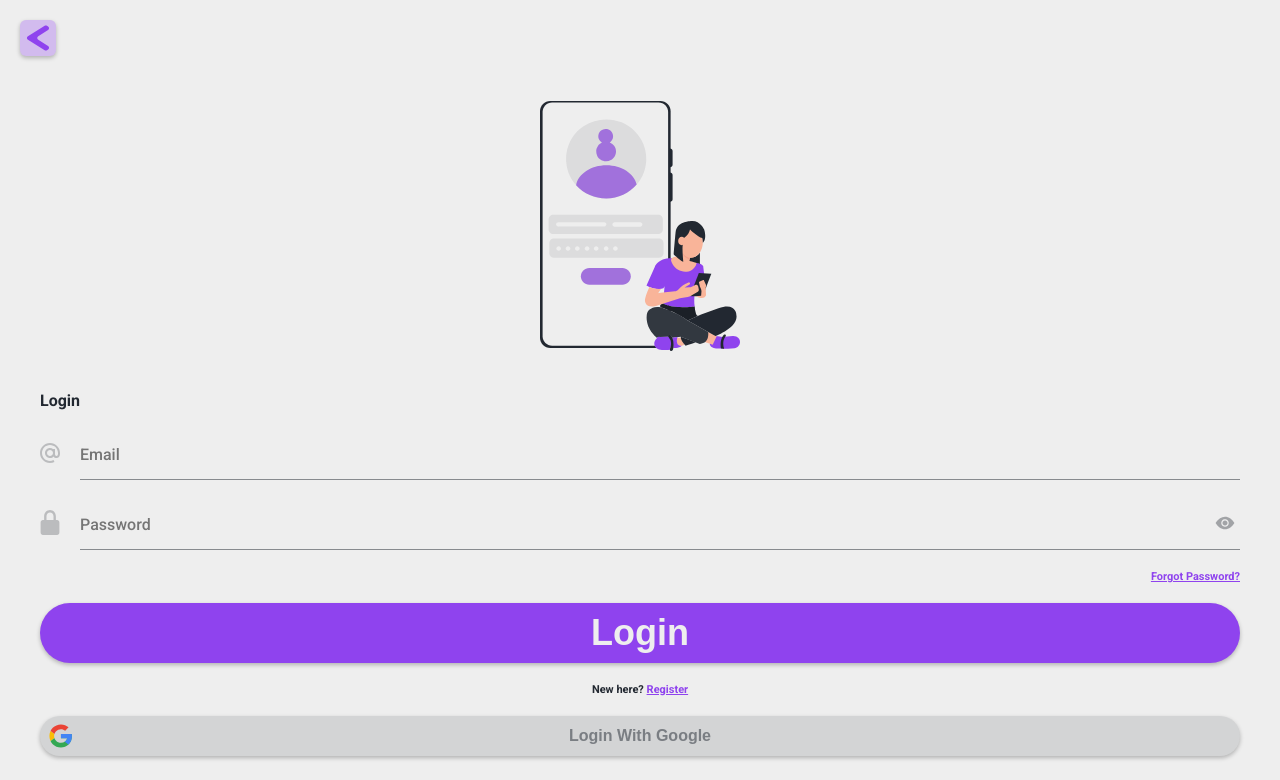
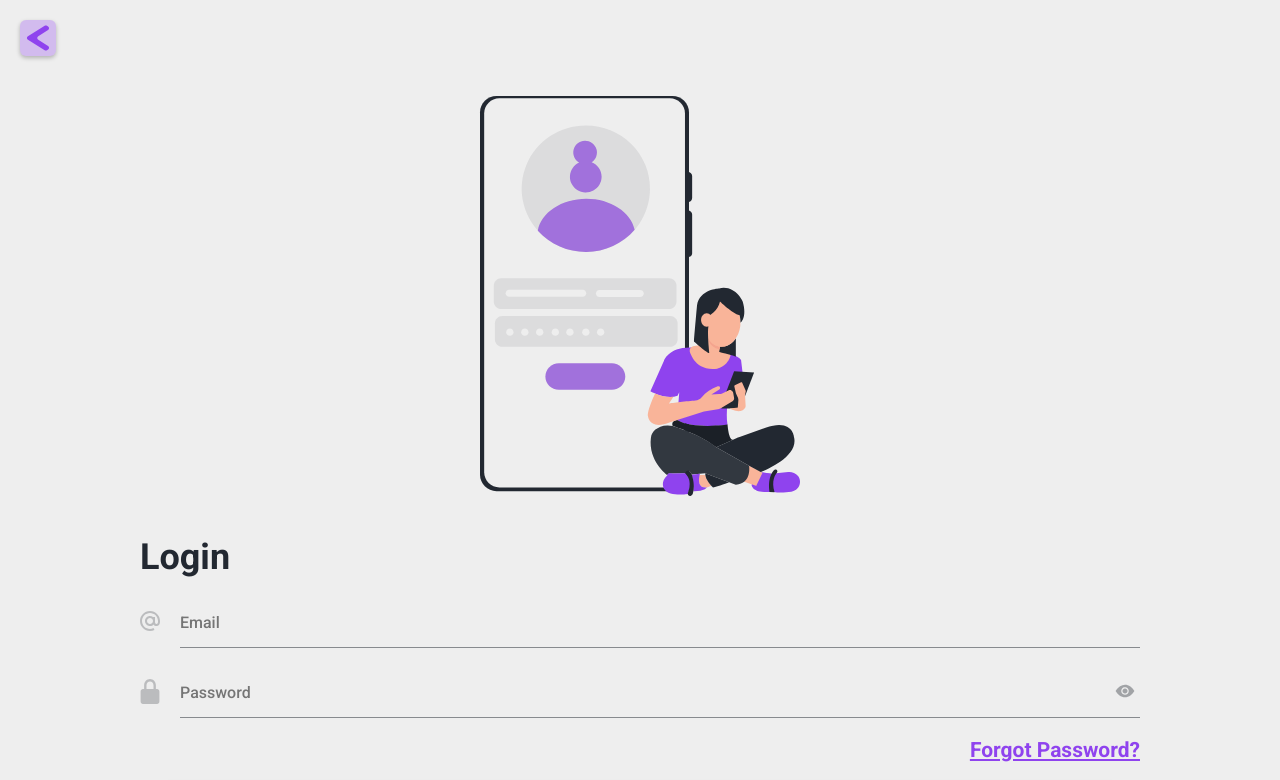
Before and after one commit to Hector14oo/movies-app, a Next.js app: page /login in a window 1280 px wide. Shown: the top 780 px of the page. Built offline with nearby package versions, Linux system fonts and the light colour scheme; no server answers.

Commit message:
Login update

```diff
--- a/src/containers/Login.tsx
+++ b/src/containers/Login.tsx
@@ -47,13 +47,13 @@ export function Login() {
           toggleBlind={toggleBlind}
           placeholder='Password'
         />
-        <Link href={'/account/forgot-password'}>Forgot Password?</Link>
+        <Link href={'/forgot-password'}>Forgot Password?</Link>
         <ButtonNormal
           text='Login'
           onClick={handleClick}
         />
         <span>
-          New here? <Link href={'/account/register'}>Register</Link>
+          New here? <Link href={'/register'}>Register</Link>
         </span>
         <ButtonGoogle onClick={handleClick} />
       </form>
--- a/src/styles/containers/Login.module.css
+++ b/src/styles/containers/Login.module.css
@@ -10,7 +10,7 @@
   flex-direction: column;
   gap: 20px;
 }
-.ForgotPassword form h1{
+.Login form h1 {
   width: 100%;
 }
 .Login form a,
@@ -28,3 +28,21 @@
   width: 100%;
   text-align: center;
 }
+
+@media (min-width: 768px) {
+  .Login {
+    padding: 20px 120px;
+  }
+  .Login > svg {
+    width: 350px;
+    height: 400px;
+  }
+
+  .Login form h1 {
+    font-size: var(--LARGE);
+  }
+  .Login form a,
+  .Login span {
+    font-size: var(--LARGELY);
+  }
+}
```
